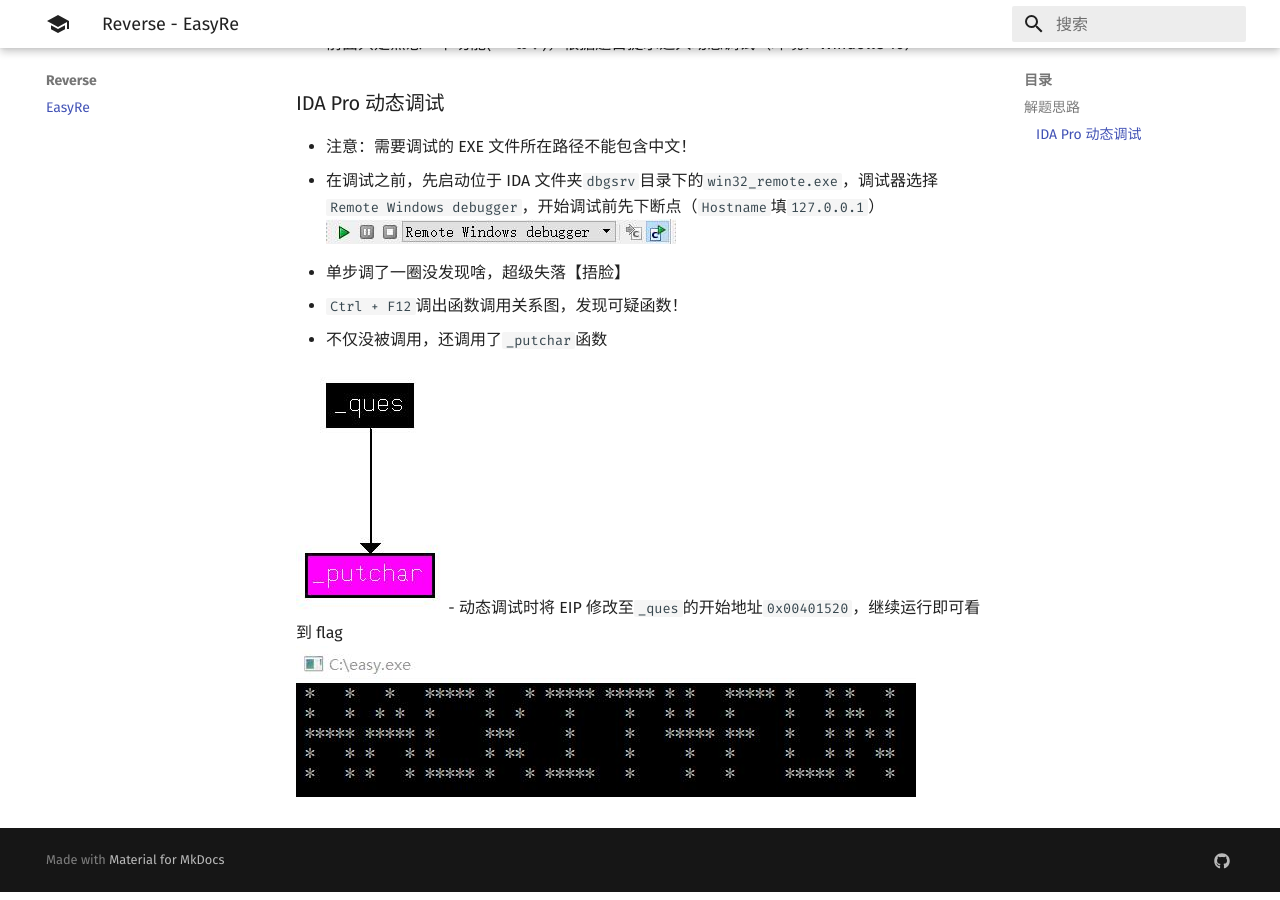
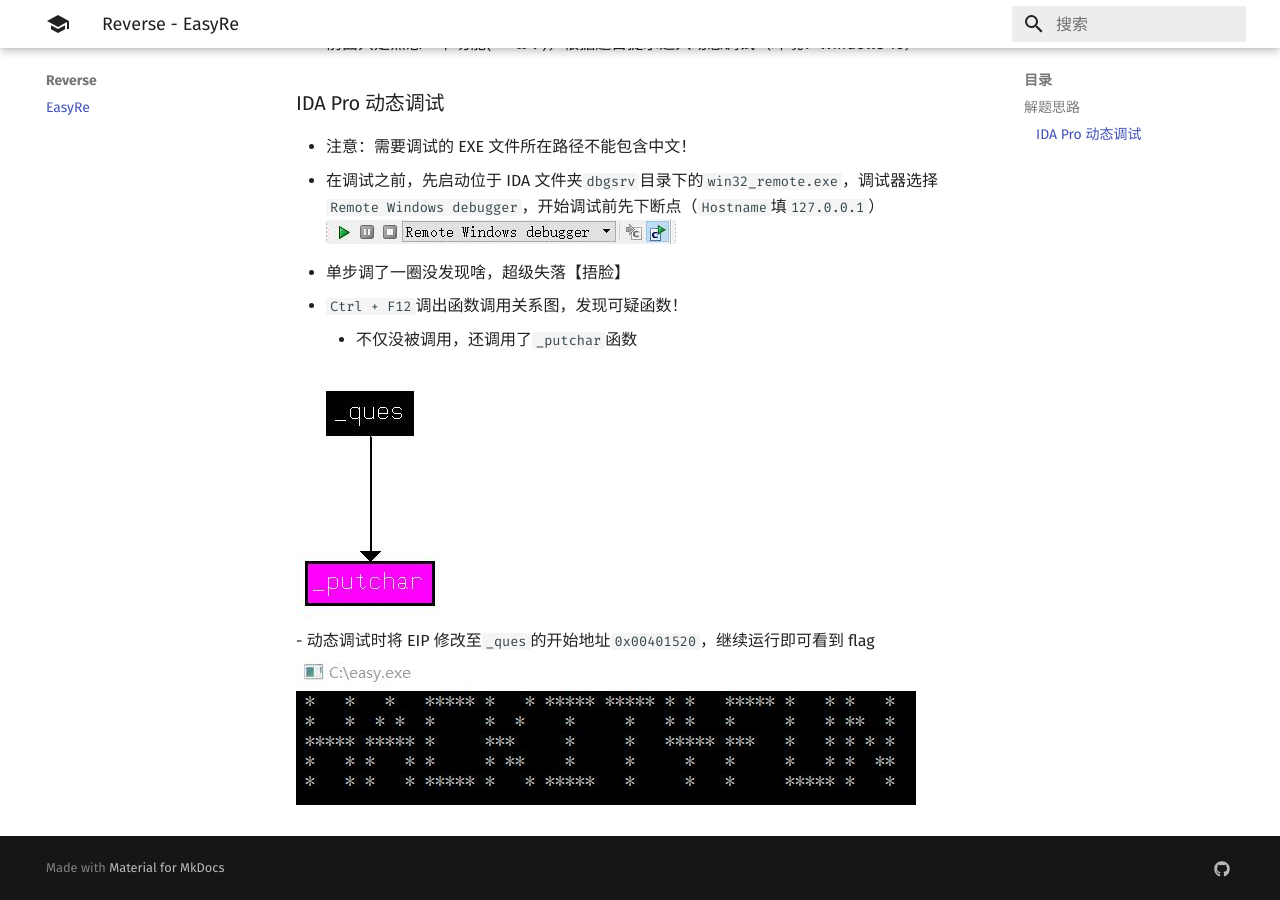
Before and after one commit to YanhuiJessica/Chictf-Writeups, an MkDocs documentation site: the page built from docs/reverse/easyre.md, in a window 1280 px wide and 900 px high, scrolled down 1010 px. Built offline with MkDocs 1.6.1 and Material for MkDocs 9.7.7, drawn with Linux system fonts in a browser that asks for light colours.

Commit message:
补充换行

```diff
--- a/docs/reverse/easyre.md
+++ b/docs/reverse/easyre.md
@@ -20,8 +20,8 @@ description: BJDCTF-2020-Reverse
 ![选择调试器](img/easyre03.jpg)
 - 单步调了一圈没发现啥，超级失落【捂脸】
 - `Ctrl + F12`调出函数调用关系图，发现可疑函数！
-  - 不仅没被调用，还调用了`_putchar`函数
+    - 不仅没被调用，还调用了`_putchar`函数
 
-  ![可疑函数 _ques](img/easyre04.jpg)
+  ![可疑函数 _ques](img/easyre04.jpg)<br>
 - 动态调试时将 EIP 修改至`_ques`的开始地址`0x00401520`，继续运行即可看到 flag<br>
 ![HACKIT4FUN](img/easyre05.jpg)
```
